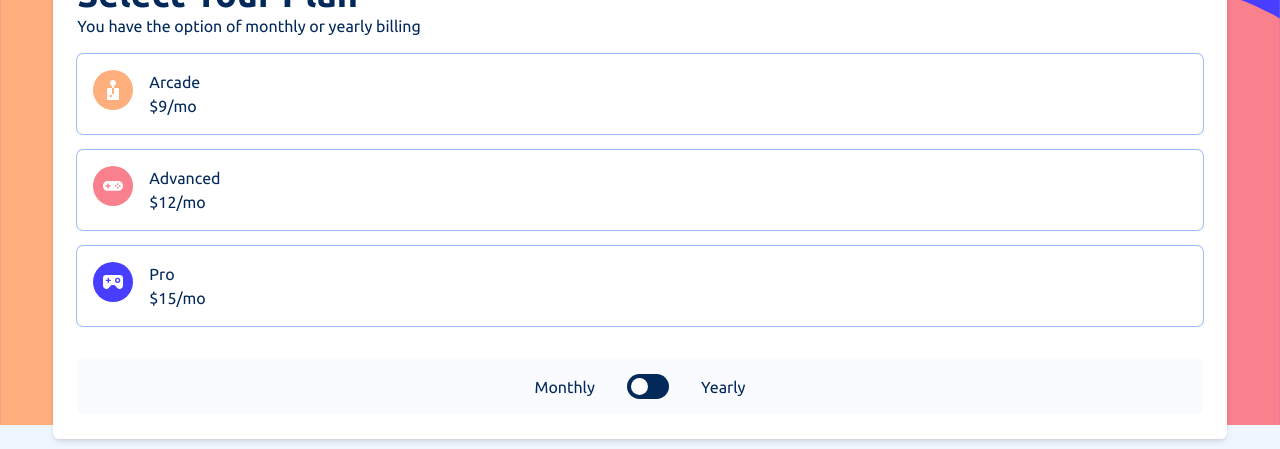
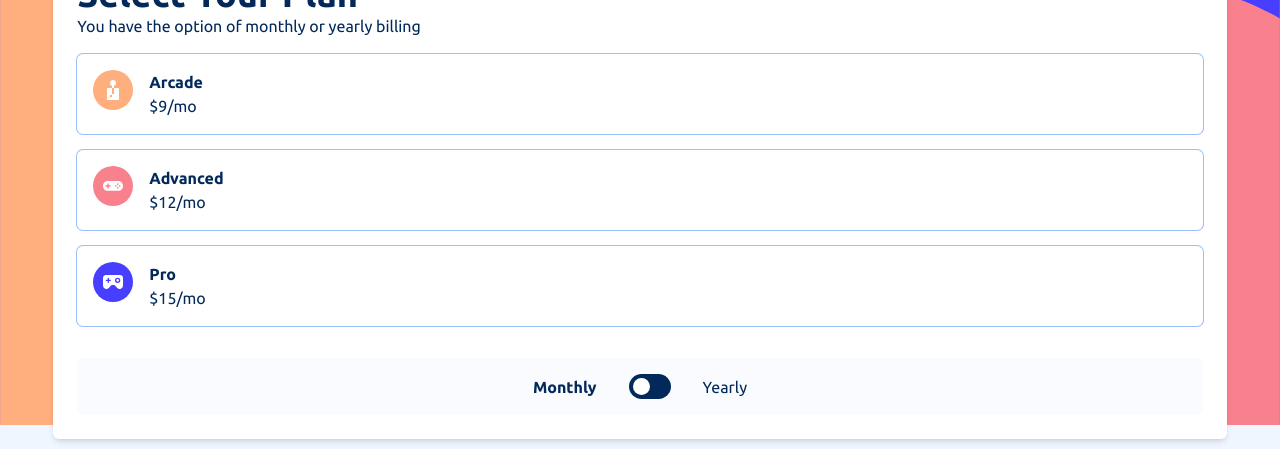
Before and after one commit to fazzaamiarso/IDCamp2023-Live-Session-2-Demo, a React (Vite) app: page /plan in a window 1280 px wide. Shown: the part 162-611 px from the top of the page. Built offline with nearby package versions, Linux system fonts and the light colour scheme.

Commit message:
feat: implement validation on some page

```diff
--- a/src/pages/personal-info.jsx
+++ b/src/pages/personal-info.jsx
@@ -6,7 +6,11 @@ const PersonalInfo = () => {
   const navigate = useNavigate();
   const updateData = useFormStore((state) => state.updateData);
   const personalData = useFormStore((state) => state.personal);
-  const { register, handleSubmit } = useForm({ values: personalData });
+  const {
+    register,
+    handleSubmit,
+    formState: { errors },
+  } = useForm({ values: personalData });
 
   const onSubmit = async (data) => {
     updateData({ data, currentStep: stepsVariant.personal });
@@ -24,6 +28,7 @@ const PersonalInfo = () => {
       <form
         id="step-form"
         className="space-y-6"
+        noValidate
         onSubmit={handleSubmit(onSubmit)}
       >
         <div className="flex flex-col gap-1">
@@ -32,10 +37,11 @@ const PersonalInfo = () => {
           </label>
           <input
             type="text"
-            {...register("name")}
+            {...register("name", { required: "Please fill out this field" })}
             id="name"
             placeholder="e.g. Stephen King"
           />
+          {errors?.name ? <p>{errors.name.message}</p> : null}
         </div>
         <div className="flex flex-col gap-1">
           <label htmlFor="email" className="font-[500]">
@@ -43,10 +49,18 @@ const PersonalInfo = () => {
           </label>
           <input
             type="email"
-            {...register("email")}
+            {...register("email", {
+              required: "Please fill out this field",
+              pattern: {
+                message: "Email format is invalid",
+                // eslint-disable-next-line no-useless-escape
+                value: /^[\w-\.]+@([\w-]+\.)+[\w-]{2,4}$/g,
+              },
+            })}
             id="email"
             placeholder="e.g. stephenking@lorem.com"
           />
+          {errors?.email ? <p>{errors.email.message}</p> : null}
         </div>
         <div className="flex flex-col gap-1">
           <label htmlFor="phoneNumber" className="font-[500]">
@@ -54,10 +68,18 @@ const PersonalInfo = () => {
           </label>
           <input
             type="text"
-            {...register("phoneNumber")}
+            {...register("phoneNumber", {
+              required: "Please fill out this field",
+              pattern: {
+                message: "Email format is invalid",
+                // eslint-disable-next-line no-useless-escape
+                value: /^[+]*[(]{0,1}[0-9]{1,4}[)]{0,1}[-\s\./0-9]*$/g,
+              },
+            })}
             id="phoneNumber"
             placeholder="e.g. +1 234 567 890"
           />
+          {errors?.phoneNumber ? <p>{errors.phoneNumber.message}</p> : null}
         </div>
         <div className="absolute bottom-0 left-0 w-full bg-white py-4">
           <div className="mx-auto flex w-11/12 items-center">
--- a/src/pages/plan.jsx
+++ b/src/pages/plan.jsx
@@ -97,7 +97,13 @@ const Plan = () => {
   const planData = useFormStore((state) => state.plan);
   const updateData = useFormStore((state) => state.updateData);
 
-  const { control, handleSubmit, watch } = useForm({
+  const {
+    control,
+    handleSubmit,
+    watch,
+    trigger,
+    formState: { errors },
+  } = useForm({
     defaultValues: {
       billType: planData?.billType ? planData.billType : "monthly",
       planType: planData?.name,
@@ -126,12 +132,15 @@ const Plan = () => {
         </h1>
         <p>You have the option of monthly or yearly billing</p>
       </div>
-      <form>
+      <form noValidate>
         <div className="space-y-8">
           <div>
             <Controller
               name="planType"
               control={control}
+              rules={{
+                required: "Please choose one of the plan",
+              }}
               render={({ field: { onChange, value } }) => {
                 return (
                   <RadioGroup.Root
@@ -148,13 +157,13 @@ const Plan = () => {
                         >
                           <div>{plan.icon}</div>
                           <div className="flex flex-col items-start">
-                            <p>{plan.name}</p>
+                            <p className="font-bold">{plan.name}</p>
                             <p>
                               ${plan.price[billType]}/
                               {billType === "monthly" ? "mo" : "yr"}
                             </p>
                             {billType === "monthly" ? null : (
-                              <p>2 months free</p>
+                              <p className="text-sm ">2 months free</p>
                             )}
                           </div>
                         </RadioGroup.Item>
@@ -164,6 +173,7 @@ const Plan = () => {
                 );
               }}
             />
+            {errors?.planType ? <p>{errors.planType.message}</p> : null}
           </div>
           <Controller
             control={control}
@@ -171,17 +181,21 @@ const Plan = () => {
             render={({ field: { onChange, value } }) => {
               return (
                 <div className="flex items-center justify-center gap-8 rounded-md bg-neutral-alabaster p-4">
-                  <p>Monthly</p>
+                  <p className={`${value === "monthly" ? "font-bold" : ""}`}>
+                    Monthly
+                  </p>
                   <Switch.Root
                     onCheckedChange={(checked) =>
                       onChange(checked ? "yearly" : "monthly")
                     }
                     checked={value === "yearly"}
-                    className="h-[25px] w-[42px] rounded-full bg-primary-marineBlue"
+                    className="h-[25px] w-[42px] rounded-full bg-primary-marineBlue text-neutral-coolGray"
                   >
                     <Switch.Thumb className="block aspect-square h-[17px] translate-x-1 rounded-full bg-white transition-transform data-[state=checked]:translate-x-[21px]" />
                   </Switch.Root>
-                  <p>Yearly</p>
+                  <p className={`${value === "yearly" ? "font-bold" : ""}`}>
+                    Yearly
+                  </p>
                 </div>
               );
             }}
@@ -192,7 +206,9 @@ const Plan = () => {
           <div className="mx-auto flex w-11/12 items-center">
             <button
               type="button"
-              onClick={() => {
+              onClick={async () => {
+                const isValid = await trigger();
+                if (!isValid) return;
                 handleSubmit(onSubmit)();
                 navigate(-1);
               }}
@@ -202,7 +218,9 @@ const Plan = () => {
             </button>
             <button
               type="button"
-              onClick={() => {
+              onClick={async () => {
+                const isValid = await trigger();
+                if (!isValid) return;
                 handleSubmit(onSubmit)();
                 navigate("/addons");
               }}
```
